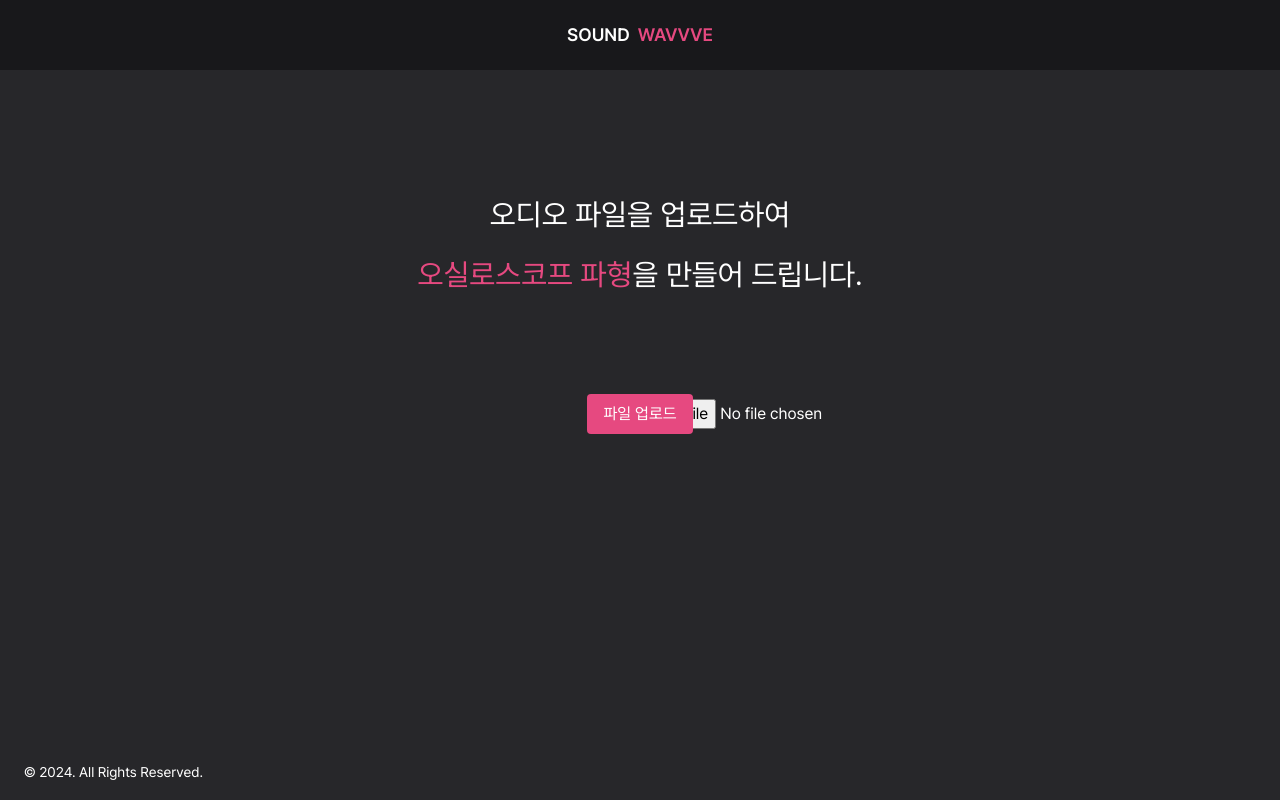
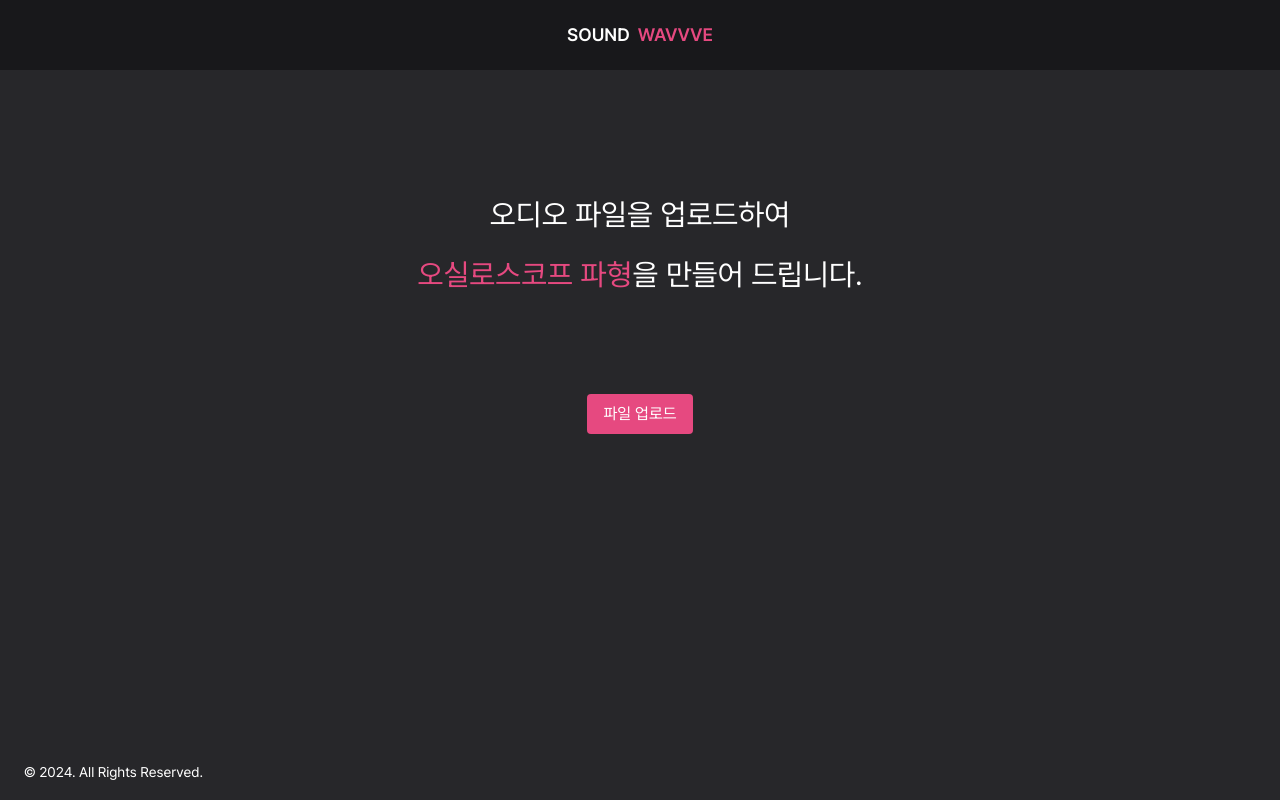
Before and after one commit to bluemiv/sound-wavvve, a Next.js app: page / in a window 1280 px wide. Built offline with nearby package versions, Linux system fonts and the light colour scheme.

Commit message:
styled: AudioUploadButton 디자인 수정

```diff
--- a/src/components/AudioUploadButton.tsx
+++ b/src/components/AudioUploadButton.tsx
@@ -1,7 +1,7 @@
 'use client';
 
-import { ChangeEvent, useRef } from 'react';
-import Button from '@/components/Button';
+import { ChangeEvent, useRef, useState } from 'react';
+import { Button } from '@/components';
 
 interface TProps {
   onLoad: (reader: FileReader) => void;
@@ -9,6 +9,7 @@ interface TProps {
 }
 
 export default function AudioUploadButton({ onLoad, onError }: TProps) {
+  const [filename, setFilename] = useState<string | null>(null);
   const inputRef = useRef<HTMLInputElement | null>(null);
 
   const onChange = (event: ChangeEvent<HTMLInputElement>) => {
@@ -16,6 +17,8 @@ export default function AudioUploadButton({ onLoad, onError }: TProps) {
     if (!files?.length) return;
 
     const file = files[0];
+    setFilename(file.name);
+
     const reader = new FileReader();
     reader.readAsArrayBuffer(file);
 
@@ -28,15 +31,10 @@ export default function AudioUploadButton({ onLoad, onError }: TProps) {
   };
 
   return (
-    <div className="relative">
-      <input
-        className="-z-10 absolute top-[5px] left-[29px]"
-        ref={inputRef}
-        type="file"
-        accept="audio/*"
-        onChange={onChange}
-      />
+    <div className="flex flex-col gap-sm items-center">
+      <input className="hidden" ref={inputRef} type="file" accept="audio/*" onChange={onChange} />
       <Button onClick={() => inputRef.current?.click()}>파일 업로드</Button>
+      {!!filename && <span className="text-sm">{filename}</span>}
     </div>
   );
 }
```
